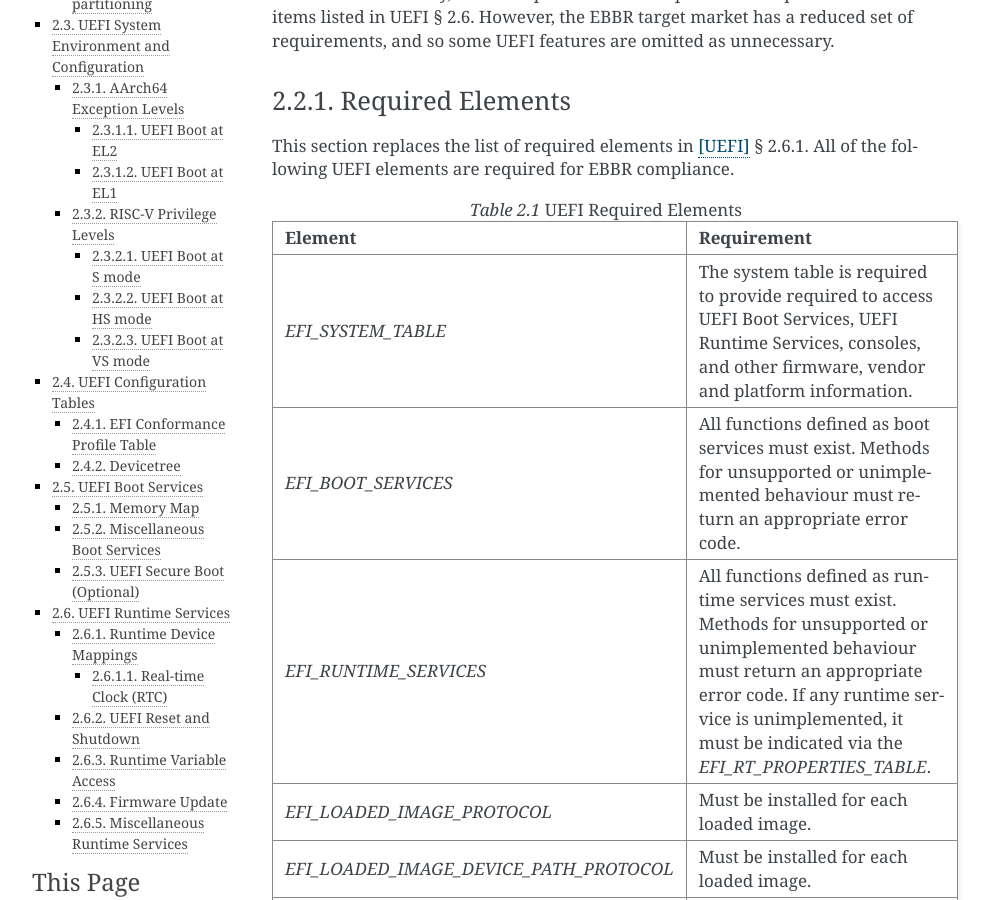
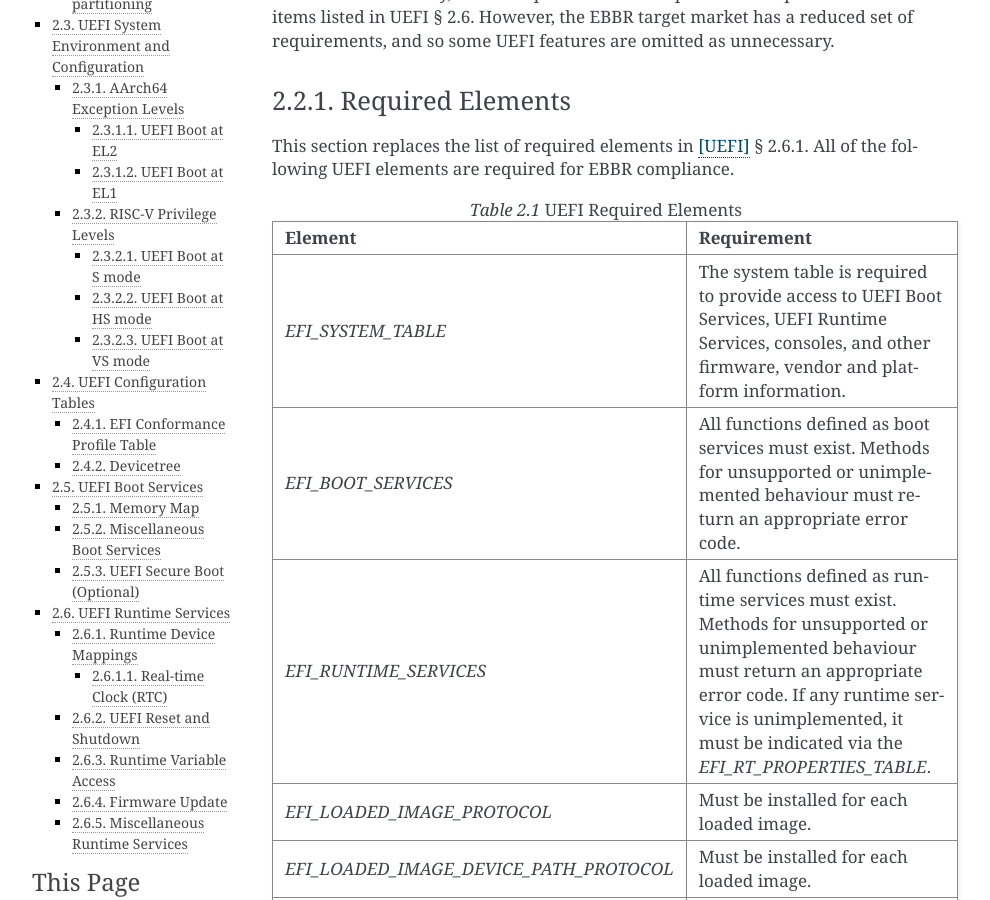
Before and after one commit to ARM-software/ebbr, a Sphinx documentation site: the page built from source/chapter2-uefi.rst, in a window 1280 px wide and 900 px high, scrolled down 395 px. Shown: the whole window, without its empty margins (148-1138 px from the left). Built offline with Sphinx 7.4.7, drawn with Linux system fonts in a browser that asks for light colours.

Commit message:
2.1.1: Fix sentence error in required elements
There were a few words too much in the Table 2.1: UEFI Required
Elements for the EFI_SYSTEM_TABLE element.

Signed-off-by: Joakim Bech <joakim.bech@linaro.org>
Reviewed-by: Ilias Apalodimas <ilias.apalodimas@linaro.org>

```diff
--- a/source/chapter2-uefi.rst
+++ b/source/chapter2-uefi.rst
@@ -35,7 +35,7 @@ All of the following UEFI elements are required for EBBR compliance.
    * - Element
      - Requirement
    * - `EFI_SYSTEM_TABLE`
-     - The system table is required to provide required to access UEFI Boot Services,
+     - The system table is required to provide access to UEFI Boot Services,
        UEFI Runtime Services, consoles, and other firmware, vendor and platform
        information.
    * - `EFI_BOOT_SERVICES`
```
